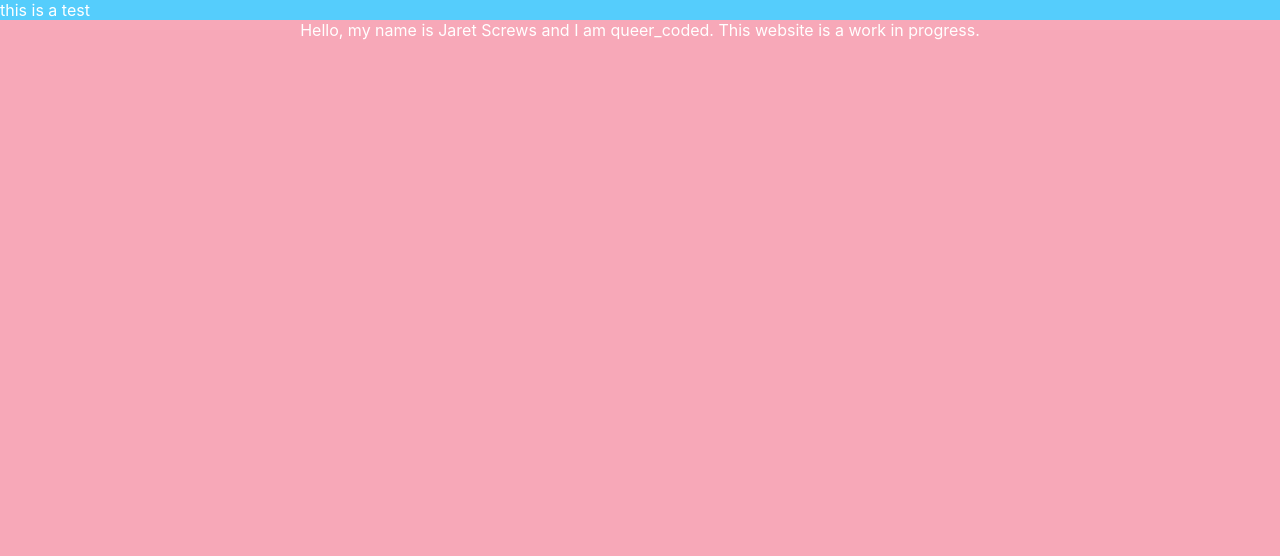
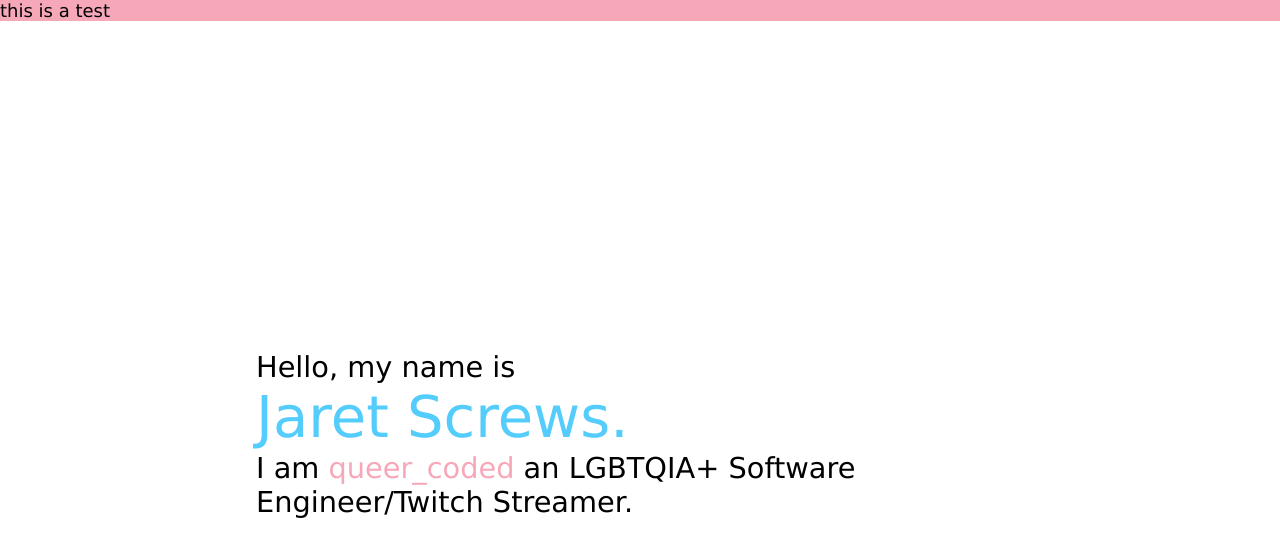
Before and after one commit to jaret-queercoded/jaret-queercoded.github.io, a React (Create React App) app: page / in a window 1280 px wide. Shown: the top 556 px of the page. Built offline with nearby package versions, Linux system fonts and the light colour scheme.

Commit message:
Got my introduction

```diff
--- a/src/App.css
+++ b/src/App.css
@@ -1,33 +1,45 @@
 :root {
-  --lightpink: #F7A8B8;
-  --lightblue: #55CDFC;
+  --primary-color: #F7A8B8;
+  --secondary-color: #55CDFC;
+}
+
+html {
+  scroll-behavior: smooth;
 }
 
 body {
-  background-color: var(--lightpink);
-  color: white;
+  font-family: 'Lucida Sans', 'Lucida Sans Regular', 'Lucida Grande', 'Lucida Sans Unicode', Geneva, Verdana, sans-serif;
+  font-size: large;
+}
+
+mark.lightblue {
+  color: var(--secondary-color);
+  background: none;
+}
+
+mark.lightpink {
+  color: var(--primary-color);
+  background: none;
+}
+
+mark.big {
+  font-size: 2em;
+  background: none;
 }
 
 .Navbar {
+  background-color: var(--primary-color);
   display: flex;
-  background-color: var(--lightblue);
+}
+
+.Introduction {
+  margin: auto;
+  width: 60%;
+  text-align: left;
+  font-size: 1.6em;
+  padding-top: 300px;
 }
 
 .App {
   text-align: center;
 }
-
-.App-header {
-  background-color: #282c34;
-  min-height: 100vh;
-  display: flex;
-  flex-direction: column;
-  align-items: center;
-  justify-content: center;
-  font-size: calc(10px + 2vmin);
-  color: white;
-}
-
-.App-link {
-  color: #61dafb;
-}
--- a/src/App.tsx
+++ b/src/App.tsx
@@ -1,12 +1,11 @@
 import './App.css';
-import Navbar from './Navigation/Navbar';
+import Introduction from './components/Introduction';
+import Navbar from './components/Navbar';
 function App() {
   return (
     <div>
       <Navbar />
-      <div className="App">
-        Hello, my name is Jaret Screws and I am queer_coded. This website is a work in progress.
-      </div>
+      <Introduction />
     </div>
   );
 }
--- /dev/null
+++ b/src/components/Introduction.tsx
@@ -0,0 +1,11 @@
+const Introduction = () => {
+    return (
+        <div className="Introduction">
+            <p>Hello, my name is<br/>
+            <mark className="lightblue big">Jaret Screws.</mark><br/>
+            I am <mark className="lightpink">queer_coded</mark> an LGBTQIA+ Software Engineer/Twitch Streamer.</p>
+        </div>
+    );
+}
+
+export default Introduction;
--- a/src/Navigation/Navbar.tsx
+++ b/src/components/Navbar.tsx
@@ -1,4 +1,4 @@
-function Navbar() {
+const Navbar = () => {
     return (
         <header className="Navbar">
             <div>
```
Also changed, not shown: src/logo.svg (deleted).
